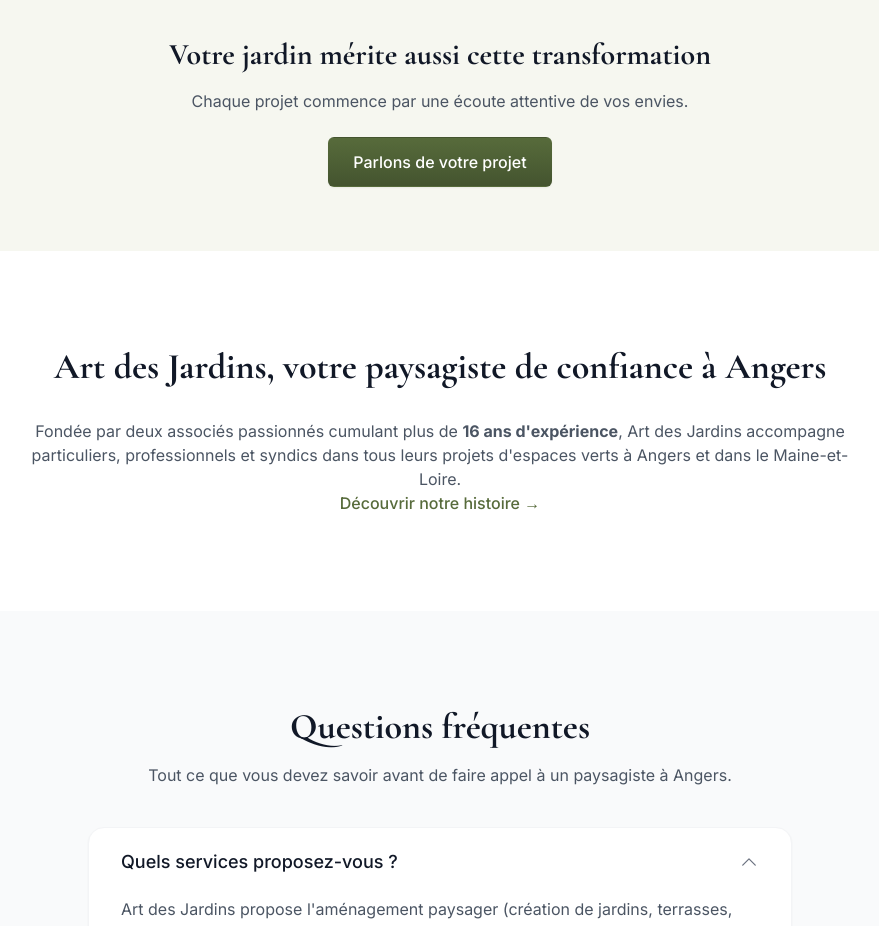
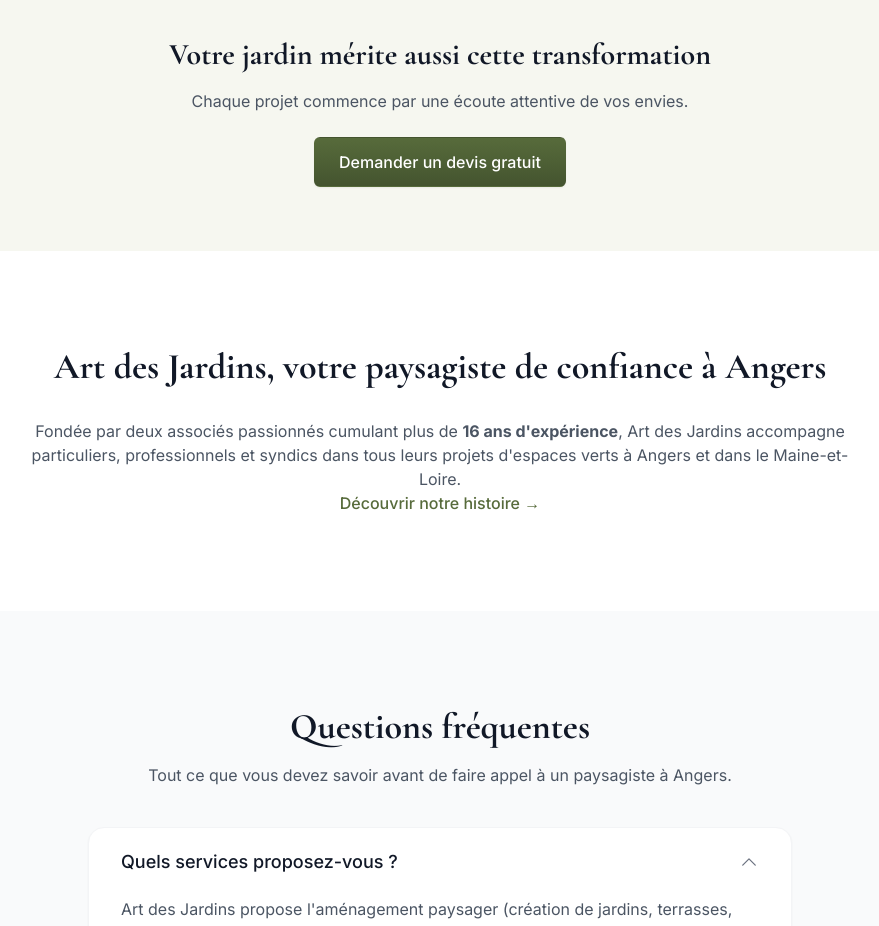
Before and after one commit to Bidiche49/art-des-jardins, a Next.js app in the folder apps/vitrine/: page / in a window 1280 px wide. Shown: the part 4560-5486 px from the top of the page, without its empty margins (200-1079 px from the left). Built offline with nearby package versions, Linux system fonts and the light colour scheme; no server answers.

Commit message:
fix(vitrine): unifier wording CTA sur tout le site (IMP-115)
Hero homepage = "Demander ma visite gratuite" (differenciant).
Partout ailleurs = "Demander un devis gratuit" (meilleure conversion).
Header = "Devis gratuit". Supprime 6 variantes incoherentes.

```diff
--- a/apps/vitrine/src/app/page.tsx
+++ b/apps/vitrine/src/app/page.tsx
@@ -148,7 +148,7 @@ export default function HomePage() {
             Chaque projet commence par une écoute attentive de vos envies.
           </p>
           <Link href="/contact" className="btn-primary">
-            Parlons de votre projet
+            Demander un devis gratuit
           </Link>
         </div>
       </section>
--- a/apps/vitrine/src/app/paysagiste-angers/page.tsx
+++ b/apps/vitrine/src/app/paysagiste-angers/page.tsx
@@ -209,7 +209,7 @@ export default function PaysagisteAngersPage() {
           </p>
           <div className="flex flex-col sm:flex-row gap-4 justify-center">
             <Link href="/contact/" className="btn-primary-light">
-              Demander un devis
+              Demander un devis gratuit
             </Link>
             <a
               href="tel:+33781160737"
--- a/apps/vitrine/src/app/services/[slug]/page.tsx
+++ b/apps/vitrine/src/app/services/[slug]/page.tsx
@@ -219,7 +219,7 @@ export default function ServicePage({ params }: PageProps) {
           </p>
           <div className="flex flex-col sm:flex-row gap-4 justify-center">
             <Link href="/contact/" className="btn-primary-light">
-              Demander un devis
+              Demander un devis gratuit
             </Link>
             <a
               href="tel:+33781160737"
```
Also changed, not shown: 2 other files (tests, documents, lock files or other folders).
